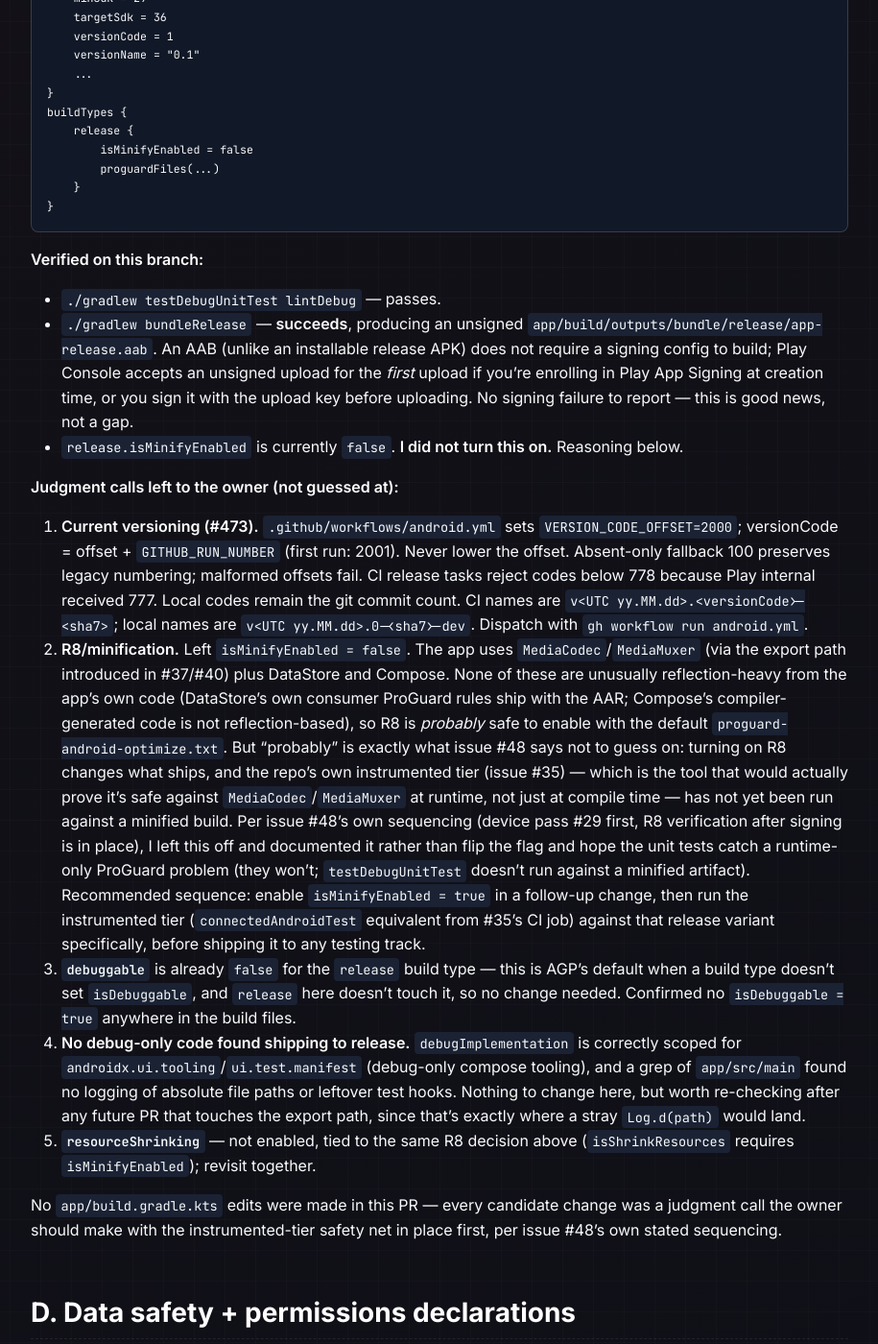
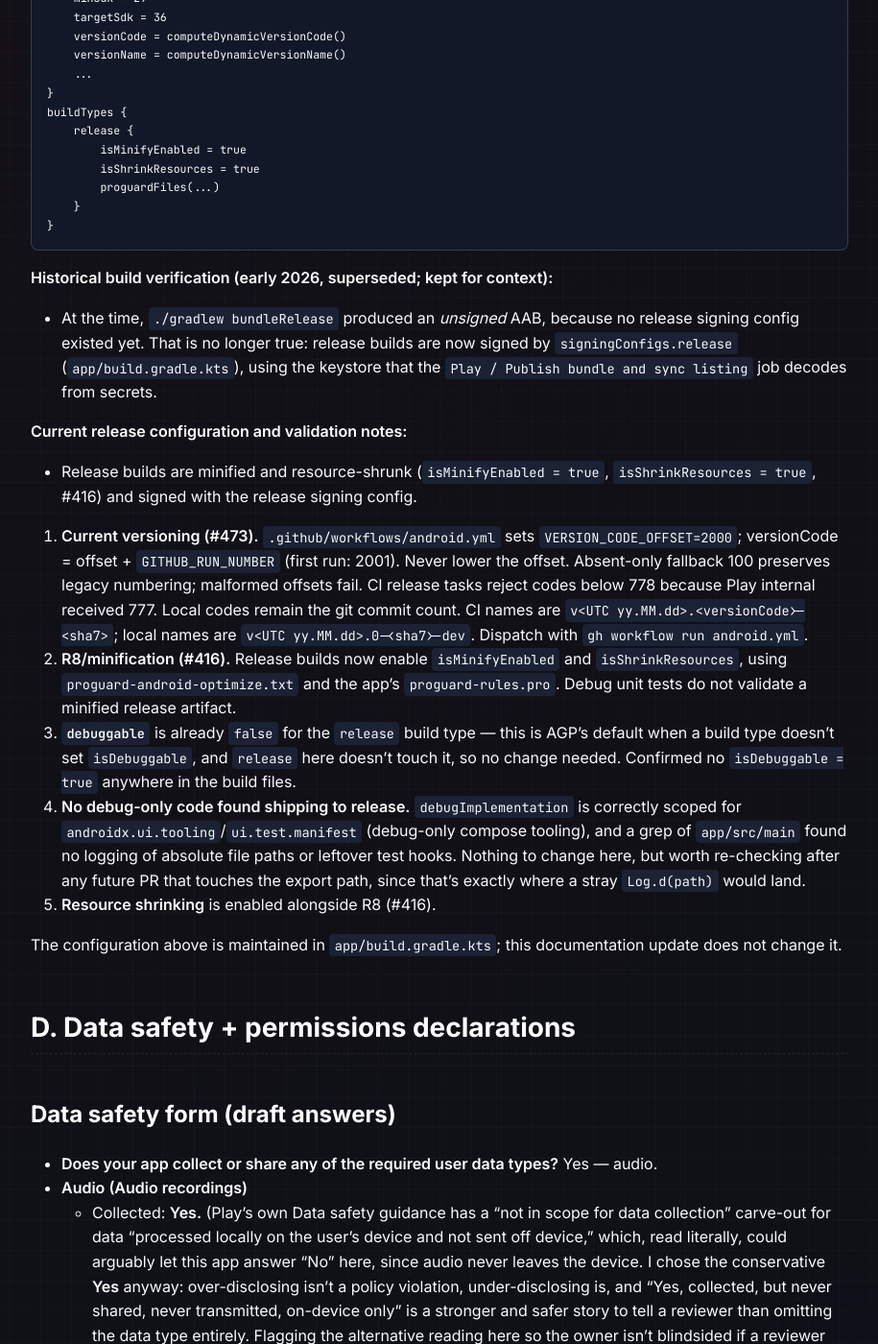
Before and after one commit to alexandre-machado/audio-blackbox, a Jekyll site: the page built from docs/release/play-store.md, in a window 1280 px wide and 1400 px high, scrolled down 2826 px. Shown: the whole window at 96% size, without its empty margins (182-1097 px from the left). Built offline with Jekyll 4.4.1, drawn with Linux system fonts in a browser that asks for light colours; our own code applies the rules of GitHub Pages for plain Markdown files; some of the changed text lies outside the part shown.

Commit message:
docs: correct the public claims that still disagreed with the app (#363) (#486)
* docs: correct the public claims that still disagreed with the app (#363)

Re-audit of every #361/#363 claim against the current main (157659d). Most were already fixed
by later PRs (#225 always-dark, #447 truthful copy, #467 memory ceiling, #458 ADTS Live,
#469 Opus, #476 early-bird). Still wrong, and fixed here:
- store-listing guidance on export/share formats: Save is .m4a (AAC) by default, with optional
  Opus .ogg; Live is a single .aac, playable while recording, with optional Opus .ogg;
- Module 4 UI spec: the free-plan Live limit was missing (the approved wording is kept);
- play-store.md: the version snapshot now follows the current scheme (versionCode =
  VERSION_CODE_OFFSET + run, versionName v{yy.MM.dd}.{code}-{sha7}), and the stale R8 note is
  reconciled;
- tiers.md: device-smoke export formats, including the script's still-open WAV-only header
  check.
The Play listings (distribution/**) are not touched here; their Opus/format wording is already
in draft #474.

Closes #363

Co-Authored-By: Claude Opus 5.5 <noreply@anthropic.com>
Claude-Session: https://claude.ai/code/session_01DAuwvqLMqUYR79G1y28TuE

* docs(release): historical block no longer contradicts the signed, minified release build (PR #486 REV-1)

Co-Authored-By: Claude Opus 5.5 <noreply@anthropic.com>
Claude-Session: https://claude.ai/code/session_01DAuwvqLMqUYR79G1y28TuE

---------

Co-authored-by: Claude Opus 5.5 <noreply@anthropic.com>

````diff
--- a/docs/release/play-store.md
+++ b/docs/release/play-store.md
@@ -120,37 +120,35 @@ Mechanism (describing where secrets live, not generating anything):
 
 ## C. Release build config
 
-Historical initial configuration (versioning superseded below):
+Current version configuration (`app/build.gradle.kts`; computed on each build):
 
 ```kotlin
 defaultConfig {
     applicationId = "cc.machado.audioblackbox"
     minSdk = 29
     targetSdk = 36
-    versionCode = 1
-    versionName = "0.1"
+    versionCode = computeDynamicVersionCode()
+    versionName = computeDynamicVersionName()
     ...
 }
 buildTypes {
     release {
-        isMinifyEnabled = false
+        isMinifyEnabled = true
+        isShrinkResources = true
         proguardFiles(...)
     }
 }
 ```
 
-**Verified on this branch:**
-- `./gradlew testDebugUnitTest lintDebug` — passes.
-- `./gradlew bundleRelease` — **succeeds**, producing an unsigned
-  `app/build/outputs/bundle/release/app-release.aab`. An AAB (unlike an installable
-  release APK) does not require a signing config to build; Play Console accepts an
-  unsigned upload for the *first* upload if you're enrolling in Play App Signing at
-  creation time, or you sign it with the upload key before uploading. No signing
-  failure to report — this is good news, not a gap.
-- `release.isMinifyEnabled` is currently `false`. **I did not turn this on.**
-  Reasoning below.
+**Historical build verification (early 2026, superseded; kept for context):**
+- At the time, `./gradlew bundleRelease` produced an *unsigned* AAB, because no release signing
+  config existed yet. That is no longer true: release builds are now signed by
+  `signingConfigs.release` (`app/build.gradle.kts`), using the keystore that the
+  `Play / Publish bundle and sync listing` job decodes from secrets.
 
-**Judgment calls left to the owner (not guessed at):**
+**Current release configuration and validation notes:**
+
+- Release builds are minified and resource-shrunk (`isMinifyEnabled = true`, `isShrinkResources = true`, #416) and signed with the release signing config.
 
 1. **Current versioning (#473).** `.github/workflows/android.yml` sets
    `VERSION_CODE_OFFSET=2000`; versionCode = offset + `GITHUB_RUN_NUMBER` (first run: 2001).
@@ -158,23 +156,9 @@ buildTypes {
    offsets fail. CI release tasks reject codes below 778 because Play internal received 777.
    Local codes remain the git commit count. CI names are `v<UTC yy.MM.dd>.<versionCode>-<sha7>`;
    local names are `v<UTC yy.MM.dd>.0-<sha7>-dev`. Dispatch with `gh workflow run android.yml`.
-2. **R8/minification.** Left `isMinifyEnabled = false`. The app uses
-   `MediaCodec`/`MediaMuxer` (via the export path introduced in #37/#40) plus
-   DataStore and Compose. None of these are unusually reflection-heavy from the
-   app's own code (DataStore's own consumer ProGuard rules ship with the AAR;
-   Compose's compiler-generated code is not reflection-based), so R8 is *probably*
-   safe to enable with the default `proguard-android-optimize.txt`. But "probably"
-   is exactly what issue #48 says not to guess on: turning on R8 changes what
-   ships, and the repo's own instrumented tier (issue #35) — which is the tool that
-   would actually prove it's safe against `MediaCodec`/`MediaMuxer` at runtime, not
-   just at compile time — has not yet been run against a minified build. Per issue
-   #48's own sequencing (device pass #29 first, R8 verification after signing is in
-   place), I left this off and documented it rather than flip the flag and hope the
-   unit tests catch a runtime-only ProGuard problem (they won't; `testDebugUnitTest`
-   doesn't run against a minified artifact). Recommended sequence: enable
-   `isMinifyEnabled = true` in a follow-up change, then run the instrumented tier
-   (`connectedAndroidTest` equivalent from #35's CI job) against that release
-   variant specifically, before shipping it to any testing track.
+2. **R8/minification (#416).** Release builds now enable `isMinifyEnabled` and
+   `isShrinkResources`, using `proguard-android-optimize.txt` and the app's
+   `proguard-rules.pro`. Debug unit tests do not validate a minified release artifact.
 3. **`debuggable`** is already `false` for the `release` build type — this is
    AGP's default when a build type doesn't set `isDebuggable`, and `release` here
    doesn't touch it, so no change needed. Confirmed no `isDebuggable = true`
@@ -185,12 +169,9 @@ buildTypes {
    or leftover test hooks. Nothing to change here, but worth re-checking after any
    future PR that touches the export path, since that's exactly where a stray
    `Log.d(path)` would land.
-5. **`resourceShrinking`** — not enabled, tied to the same R8 decision above
-   (`isShrinkResources` requires `isMinifyEnabled`); revisit together.
+5. **Resource shrinking** is enabled alongside R8 (#416).
 
-No `app/build.gradle.kts` edits were made in this PR — every candidate change
-was a judgment call the owner should make with the instrumented-tier safety net
-in place first, per issue #48's own stated sequencing.
+The configuration above is maintained in `app/build.gradle.kts`; this documentation update does not change it.
 
 ## D. Data safety + permissions declarations
 
@@ -269,12 +250,14 @@ foreground-service type:
 Draft functionality description for that form:
 
 > Audio Blackbox continuously buffers a rolling window of ambient audio in device
-> RAM (user-configurable in 5-minute steps, at least 5 minutes, up to a ceiling the
-> app computes from the device's available memory and the chosen quality preset,
-> per `DeviceMemoryBudget`), similar to a dashcam. Nothing
-> is written to disk automatically. The user starts and stops capture explicitly
-> via an in-app toggle, sees a persistent notification the entire time capture is
-> active, and can export the recent buffer to a file on demand. If the foreground
+> RAM (from 5 minutes, in 5-minute steps, up to the app's safe memory limit for
+> the chosen quality), similar to a dashcam. Settings shows the current limit,
+> derived from device memory by `DeviceMemoryBudget`, with no fixed duration cap.
+> Audio is written to storage when the user taps Save or starts Live. The user
+> arms capture with the REMOVE BEFORE FLIGHT tag or the recording switch, sees a
+> persistent notification while capture is active, and can stop capture explicitly.
+> Save exports buffered audio since the last save (the whole buffer the first time).
+> Live saves the buffered past and continues writing newly captured audio to one file. If the foreground
 > service were killed or the task deferred, the rolling buffer would be lost and
 > the user would be unable to recover audio from the preceding minutes — the
 > entire value of the app depends on the buffer surviving in the background
````
Also changed, not shown: docs/features/04-user-interface.md (+1 -1 lines), docs/release/store-listing.md (+1 -1 lines), docs/testing/tiers.md (+7 -2 lines).
